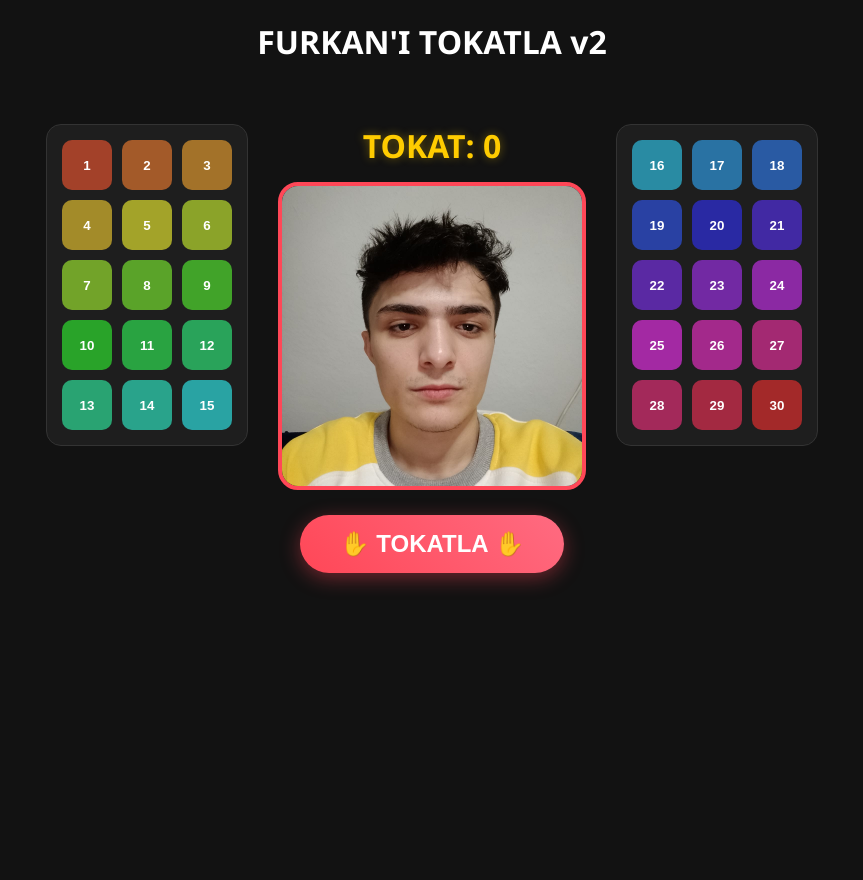
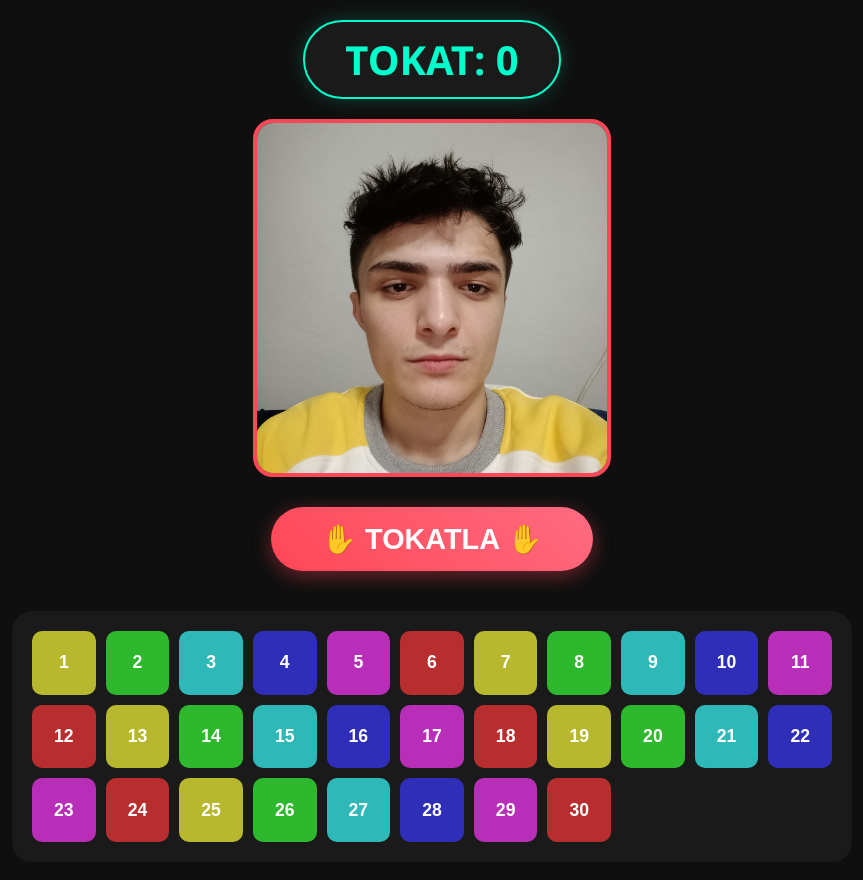
Before and after one commit to mehakturk-debug/furkan, a plain HTML site: page index.html in a window 1280 px wide. Shown: the whole page, without its empty margins (208-1071 px from the left). Before the commit the page ends 800 px from the top, so only its background shows below. Drawn offline with Linux system fonts and the light colour scheme.

Commit message:
index.html

```diff
--- a/index.html
+++ b/index.html
@@ -3,67 +3,59 @@
 <head>
     <meta charset="UTF-8">
     <meta name="viewport" content="width=device-width, initial-scale=1.0">
-    <title>Furkan Tokatla - Split Panel</title>
+    <title>Furkan Tokatla v3</title>
     <style>
         body {
             font-family: 'Segoe UI', sans-serif;
-            background-color: #121212;
+            background-color: #0f0f0f;
             color: white;
-            margin: 0;
             display: flex;
             flex-direction: column;
             align-items: center;
-            min-height: 100vh;
+            padding: 20px;
+            margin: 0;
         }
 
-        .main-layout {
-            display: flex;
-            align-items: flex-start;
-            justify-content: center;
-            gap: 30px;
-            padding: 40px;
-            flex-wrap: wrap;
+        /* Sayaç */
+        .counter-box {
+            font-size: 2.5rem;
+            font-weight: bold;
+            color: #00ffcc;
+            background: #1a1a1a;
+            padding: 10px 40px;
+            border-radius: 50px;
+            margin-bottom: 20px;
+            border: 2px solid #00ffcc;
+            box-shadow: 0 0 20px rgba(0, 255, 204, 0.2);
         }
 
-        /* Yan Buton Panelleri */
-        .side-panel {
-            display: grid;
-            grid-template-columns: repeat(3, 1fr); /* 3 sütunlu 15 buton */
-            gap: 10px;
-            background: #1e1e1e;
-            padding: 15px;
-            border-radius: 15px;
-            border: 1px solid #333;
-        }
-
-        /* Orta Alan */
-        .center-panel {
-            text-align: center;
-            max-width: 400px;
-        }
-
-        .counter-box {
-            font-size: 2rem;
-            font-weight: bold;
-            color: #ffcc00;
-            margin-bottom: 15px;
-            text-shadow: 0 0 10px rgba(255, 204, 0, 0.4);
-        }
-
-        #furkan-img, #tokat-video {
-            width: 300px;
-            height: 300px;
-            object-fit: cover;
+        /* Ana Görsel Alanı */
+        .main-display {
+            position: relative;
+            width: 350px;
+            height: 350px;
+            margin-bottom: 30px;
+            background: #000;
             border-radius: 20px;
+            overflow: hidden;
             border: 4px solid #ff4757;
         }
 
-        #tokat-video { display: none; }
+        #furkan-img, #main-video {
+            width: 100%;
+            height: 100%;
+            object-fit: cover;
+            position: absolute;
+            top: 0;
+            left: 0;
+        }
+
+        #main-video { display: none; z-index: 2; }
+        #furkan-img { z-index: 1; }
 
         .tokat-btn {
-            margin-top: 20px;
-            padding: 15px 40px;
-            font-size: 1.5rem;
+            padding: 15px 50px;
+            font-size: 1.8rem;
             background: linear-gradient(45deg, #ff4757, #ff6b81);
             color: white;
             border: none;
@@ -71,99 +63,118 @@
             cursor: pointer;
             font-weight: bold;
             box-shadow: 0 5px 20px rgba(255, 71, 87, 0.4);
+            margin-bottom: 40px;
             transition: 0.2s;
         }
 
-        .tokat-btn:hover { transform: scale(1.1); }
+        .tokat-btn:hover { transform: scale(1.05); }
+        .tokat-btn:active { transform: scale(0.95); }
 
-        /* Numaralı Butonlar */
+        /* Buton Paneli (Altta) */
+        .grid-container {
+            display: grid;
+            grid-template-columns: repeat(auto-fill, minmax(60px, 1fr));
+            gap: 10px;
+            width: 100%;
+            max-width: 800px;
+            background: #1a1a1a;
+            padding: 20px;
+            border-radius: 20px;
+        }
+
         .num-btn {
-            width: 50px;
-            height: 50px;
+            aspect-ratio: 1/1;
             border: none;
             border-radius: 10px;
             color: white;
             font-weight: bold;
+            font-size: 1.1rem;
             cursor: pointer;
             transition: 0.2s;
         }
 
-        .num-btn:hover { filter: brightness(1.3); transform: translateY(-3px); }
-
-        @media (max-width: 900px) {
-            .main-layout { flex-direction: column; align-items: center; }
-        }
+        .num-btn:hover { transform: scale(1.1); filter: brightness(1.2); }
     </style>
 </head>
 <body>
 
-    <h1 style="margin-top: 20px;">FURKAN'I TOKATLA v2</h1>
+    <div class="counter-box">TOKAT: <span id="counter">0</span></div>
 
-    <div class="main-layout">
-        <div class="side-panel" id="left-panel"></div>
+    <div class="main-display">
+        <img src="FURKAN.jpeg" id="furkan-img">
+        <video id="main-video" playsinline></video>
+    </div>
 
-        <div class="center-panel">
-            <div class="counter-box">TOKAT: <span id="counter">0</span></div>
-            <img src="FURKAN.jpeg" id="furkan-img" alt="Furkan">
-            <video id="tokat-video" src="TOKAT.mp4" playsinline></video>
-            <br>
-            <button class="tokat-btn" onclick="tokatla()">✋ TOKATLA ✋</button>
+    <button class="tokat-btn" onclick="tokatla()">✋ TOKATLA ✋</button>
+
+    <div class="grid-container" id="grid">
         </div>
 
-        <div class="side-panel" id="right-panel"></div>
-    </div>
-
     <audio id="tokat-ses" src="TOKAT_SESI.mp3"></audio>
-    <audio id="other-audio"></audio>
+    <audio id="general-audio"></audio>
 
     <script>
-        const leftPanel = document.getElementById('left-panel');
-        const rightPanel = document.getElementById('right-panel');
         const img = document.getElementById('furkan-img');
-        const vdo = document.getElementById('tokat-video');
+        const vdo = document.getElementById('main-video');
         const tSes = document.getElementById('tokat-ses');
+        const gAudio = document.getElementById('general-audio');
         const counterText = document.getElementById('counter');
-        const audioPlayer = document.getElementById('other-audio');
 
         let count = parseInt(localStorage.getItem('tokatSayisi')) || 0;
         counterText.innerText = count;
 
+        // TOKATLA FONKSİYONU
         function tokatla() {
             count++;
             counterText.innerText = count;
             localStorage.setItem('tokatSayisi', count);
 
-            img.style.display = 'none';
-            vdo.style.display = 'block';
+            playMedia("TOKAT", "mp4");
+            tSes.currentTime = 0;
+            tSes.play().catch(() => console.log("Tokat sesi bulunamadı."));
+        }
 
-            tSes.currentTime = 0;
-            tSes.play().catch(e => console.log("Ses çalmadı"));
+        // GENEL MEDYA OYNATMA (Video veya Ses)
+        function playMedia(fileName, type) {
+            // Her şeyi durdur
+            vdo.pause();
+            gAudio.pause();
+            vdo.style.display = 'none';
 
-            vdo.currentTime = 0;
-            vdo.play();
+            if (type === "mp4") {
+                vdo.src = fileName + ".mp4";
+                vdo.style.display = 'block';
+                vdo.currentTime = 0;
+                vdo.play().catch(() => {
+                    // Eğer mp4 başarısız olursa mp3 dene (Tokat hariç butonlar için)
+                    if(fileName !== "TOKAT") playMedia(fileName, "mp3");
+                });
+            } else {
+                gAudio.src = fileName + ".mp3";
+                gAudio.currentTime = 0;
+                gAudio.play().catch(() => console.log(fileName + ".mp3 bulunamadı."));
+            }
 
+            // Video bittiğinde resmi geri getir
             vdo.onended = () => {
                 vdo.style.display = 'none';
-                img.style.display = 'block';
             };
         }
 
-        // Butonları Dağıtma
+        // 30 BUTON OLUŞTURMA
+        const grid = document.getElementById('grid');
         for (let i = 1; i <= 30; i++) {
             const b = document.createElement('button');
             b.className = 'num-btn';
             b.innerText = i;
-            b.style.backgroundColor = `hsl(${i * 12}, 60%, 40%)`;
+            b.style.backgroundColor = `hsl(${i * 60}, 60%, 45%)`;
+
             b.onclick = () => {
-                audioPlayer.src = `${i}.mp3`;
-                audioPlayer.play();
+                // Her buton önce video (.mp4) dener, yoksa ses (.mp3) çalar
+                playMedia(i, "mp4");
             };
 
-            if (i <= 15) {
-                leftPanel.appendChild(b);
-            } else {
-                rightPanel.appendChild(b);
-            }
+            grid.appendChild(b);
         }
     </script>
 </body>
```
